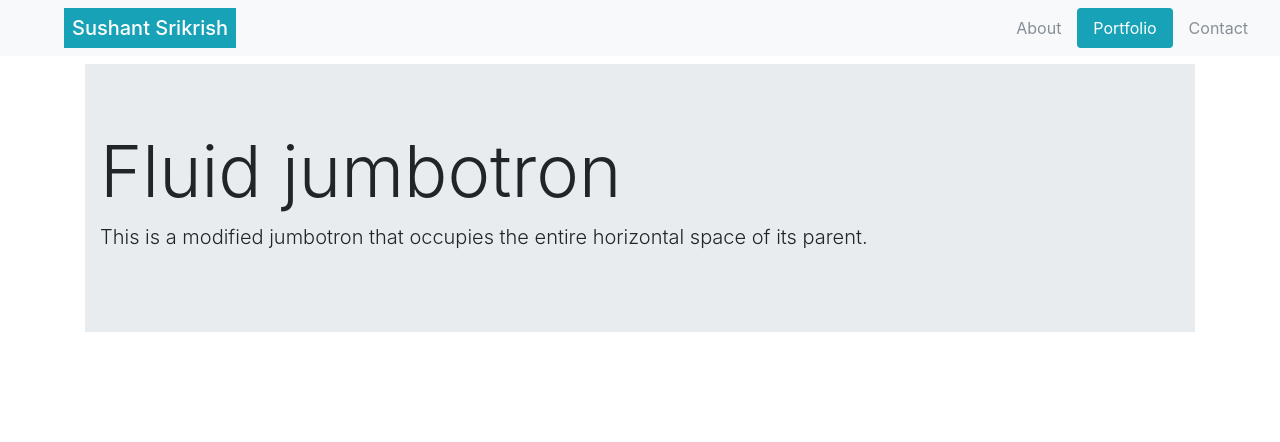
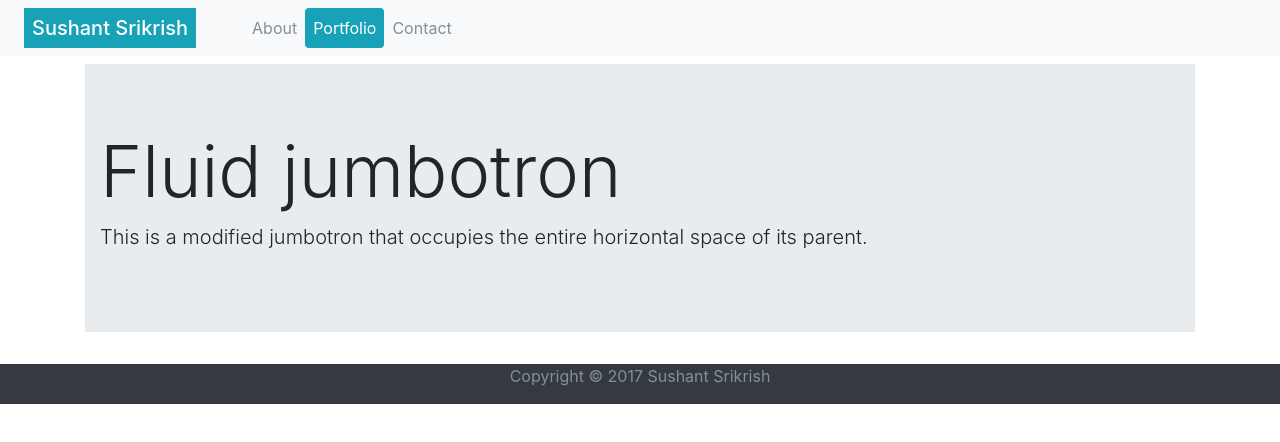
Before and after one commit to slevano1/sushimadeeasy.github.io, a plain HTML site: page Bootstrap-Portfolio/portfolio.html in a window 1280 px wide. Drawn offline with nearby package versions, Linux system fonts and the light colour scheme.

Commit message:
Committing changes made to modified bootstrap folder

```diff
--- a/Bootstrap-Portfolio/portfolio.html
+++ b/Bootstrap-Portfolio/portfolio.html
@@ -11,18 +11,20 @@
   </head>
   <body>
 
-<nav class="nav navbar sticky-top navbar-expand-md navbar-expand-lg navbar-expand-xl navbar-light bg-light mb-2">
-  <span class="navbar-brand mb-0 ml-5 pl-2 pr-2 h1 bg-info" style="color: white">Sushant Srikrish</span>
-  <button class="navbar-toggler" type="button" data-toggle="collapse" data-target="#navbarText" aria-controls="navbarText" aria-expanded="false" aria-label="Toggle navigation">
+
+<nav class="navbar navbar-expand-md navbar-light bg-light sticky-top mb-2">
+      <span class="navbar-brand mb-0 ml-2 mr-5 pl-2 pr-2 h1 bg-info" style="color: white">Sushant Srikrish</span>
+      <button class="navbar-toggler" type="button" data-toggle="collapse" data-target="#navbarsExample04" aria-controls="navbarsExample04" aria-expanded="false" aria-label="Toggle navigation">
         <span class="navbar-toggler-icon"></span>
       </button>
-  <div class="collapse navbar-collapse nav justify-content-end" id="navbarText">
-  <ul class="nav justify-content-center nav-pills">
+
+      <div class="collapse navbar-collapse text-end" id="navbarsExample04">
+        <ul class="navbar-nav mr-auto nav-pills">
           <li class="nav-item ">
             <a class="nav-link text-secondary" href="index.html">About</a>
           </li>
           <li class="nav-item">
-      <a class="nav-link bg-info active" href="#">Portfolio</a>
+            <a class="nav-link bg-info active" style="color: white" href="#">Portfolio</a>
           </li>
           <li class="nav-item">
             <a class="nav-link text-secondary" href="contact.html">Contact</a>
@@ -30,6 +32,7 @@
         </ul>
       </div>
  </nav>
+
 
 <div class="container">
   <div class="jumbotron jumbotron-fluid">
@@ -40,6 +43,12 @@
   </div>
 </div>
 
+<footer class="footer bg-dark sticky-bottom" style="height: 40px">
+      <div class="container text-center">
+        <span class="text-muted">Copyright © 2017 Sushant Srikrish</span>
+      </div>
+</footer>
+
 
     <!-- Optional JavaScript -->
     <!-- jQuery first, then Popper.js, then Bootstrap JS -->
```
Also changed, not shown: Bootstrap-Portfolio/contact.html (+12 -7 lines), Bootstrap-Portfolio/index.html (+10 -7 lines). Lines whose indentation alone changed are shown as unchanged.
